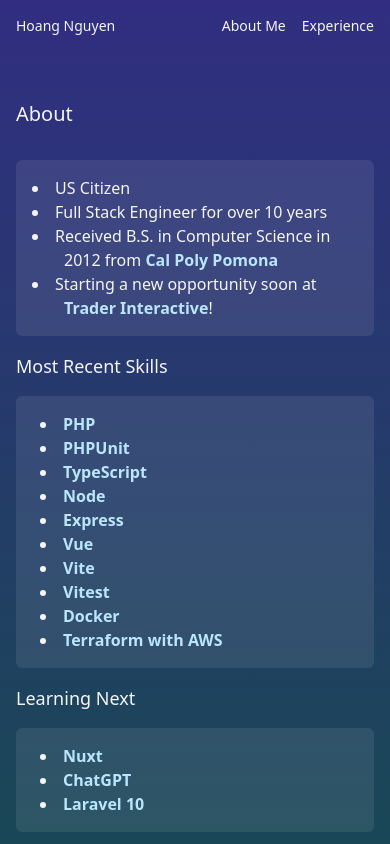
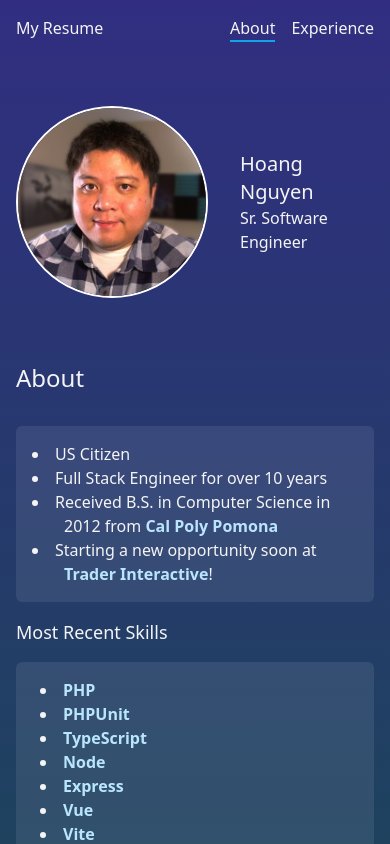
Before and after one commit to mmxcrono/nuxt-resume, a Nuxt app: page / in a window 390 px wide. Shown: the top 844 px of the page. Built offline with nearby package versions, Linux system fonts and the light colour scheme.

Commit message:
Add photo and title to header. Update config variables.

```diff
--- a/app.config.ts
+++ b/app.config.ts
@@ -1,3 +1,5 @@
 export default defineAppConfig({
+  appName: "My Resume",
   myName: "Hoang Nguyen",
+  currentPosition: "Sr. Software Engineer",
 });
--- a/components/AppHeader.vue
+++ b/components/AppHeader.vue
@@ -1,16 +1,39 @@
 <script setup lang="ts">
 const config = useAppConfig();
+const route = useRoute();
+const aboutClass = computed(() => ({
+  "hover:text-sky-500": true,
+  "border-b-2 border-sky-500": route.path === "/",
+}));
+const experienceClass = computed(() => ({
+  "hover:text-sky-500": true,
+  "border-b-2 border-sky-500": route.path === "/experience",
+}));
 </script>
 
 <template>
-  <header class="flex justify-between p-4 text-sm sm:text-lg">
-    <h2>{{ config.myName }}</h2>
+  <div>
+    <header class="text-md flex justify-between p-4 sm:text-lg">
+      <h2>{{ config.appName }}</h2>
 
-    <nav class="flex gap-4">
-      <NuxtLink to="/" class="hover:text-sky-500">About Me</NuxtLink>
-      <NuxtLink to="/experience" class="hover:text-sky-500"
-        >Experience</NuxtLink
-      >
-    </nav>
-  </header>
+      <nav class="flex gap-4">
+        <NuxtLink to="/" :class="aboutClass">About</NuxtLink>
+        <NuxtLink to="/experience" :class="experienceClass"
+          >Experience</NuxtLink
+        >
+      </nav>
+    </header>
+
+    <section class="mt-8 flex justify-center gap-8 p-4">
+      <img
+        src="/me_blur.png"
+        alt="a picture of me"
+        class="h-48 w-48 rounded-full border-2 border-white sm:h-80 sm:w-80 sm:border-4"
+      />
+      <div class="flex flex-col items-center justify-center">
+        <h3 class="text-xl sm:text-3xl">{{ config.myName }}</h3>
+        <h4 class="text-md sm:text-2xl">{{ config.currentPosition }}</h4>
+      </div>
+    </section>
+  </div>
 </template>
--- a/components/PageTitle.vue
+++ b/components/PageTitle.vue
@@ -9,5 +9,5 @@ const props = defineProps<MyComponentProps>();
 </script>
 
 <template>
-  <h1 class="my-8 text-xl sm:text-4xl">{{ props.page }}</h1>
+  <h1 class="my-8 text-2xl sm:text-4xl">{{ props.page }}</h1>
 </template>
--- a/pages/experience.vue
+++ b/pages/experience.vue
@@ -1,7 +1,7 @@
 <script setup lang="ts">
 const config = useAppConfig();
 const page = "Experience";
-const title = `${config.myName} - ${page}`;
+const title = `${config.appName} - ${page}`;
 const description = `${config.myName} has over 10 years of full-stack software development work experience`;
 useHead({
   title,
--- a/pages/index.vue
+++ b/pages/index.vue
@@ -1,7 +1,7 @@
 <script setup lang="ts">
 const config = useAppConfig();
 const page = "About";
-const title = `${config.myName} - ${page}`;
+const title = `${config.appName} - ${page}`;
 const description = `Born in USA, ${config.myName} is a full-stack software engineer with 10 years of experience`;
 
 useHead({
@@ -44,7 +44,7 @@ useServerSeoMeta({
         <li>
           Starting a new opportunity soon at
           <NuxtLink
-            to="https://traderinteractive.com"
+            to="https://www.traderinteractive.com"
             target="_blank"
             class="font-bold text-sky-200"
             >Trader Interactive</NuxtLink
```
Also changed, not shown: public/me_blur.png (added).
